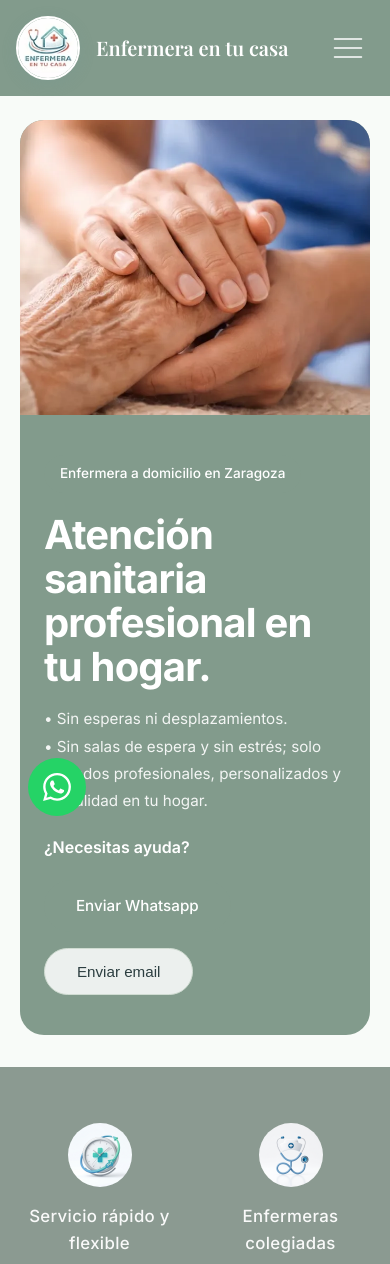
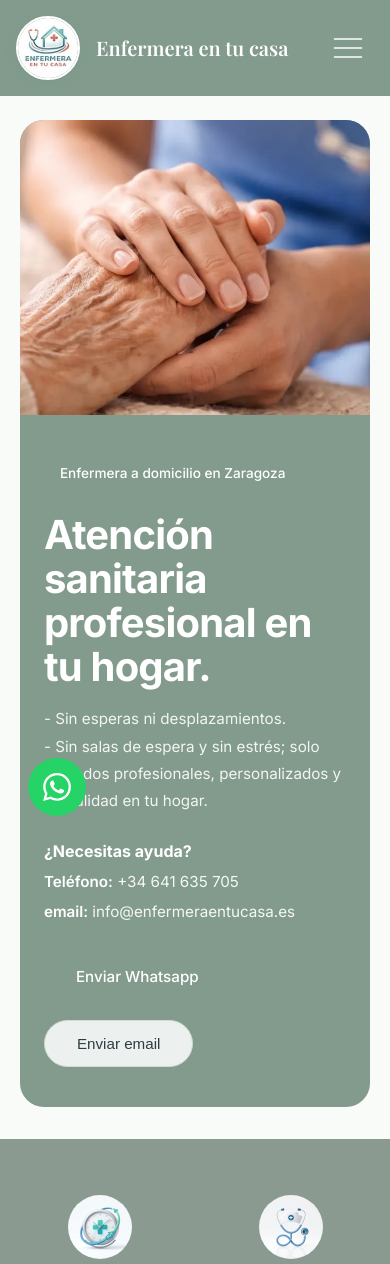
Before and after one commit to lauraenfermea/enfermeraentucasa, a Next.js app: page / in a window 390 px wide. Shown: the top 1264 px of the page. Built offline with nearby package versions, Linux system fonts and the light colour scheme; a web font is replaced by a local one.

Commit message:
feat: add full contact info (phone + email) to hero section

```diff
--- a/src/app/globals.css
+++ b/src/app/globals.css
@@ -240,9 +240,27 @@
   .hero-text li { margin: 0; }
   .hero-help {
     font-size: 1rem;
+    font-weight: 700;
+    color: white;
+    margin-bottom: 0.25rem;
+  }
+  .hero-contact {
+    margin-bottom: 0.5rem;
+    font-size: 0.95rem;
+    line-height: 2;
+    color: rgba(255,255,255,0.92);
+  }
+  .hero-contact p { margin: 0; }
+  .hero-contact-label {
     font-weight: 600;
     color: white;
-    margin-bottom: 1.25rem;
+  }
+  .hero-contact a {
+    color: rgba(255,255,255,0.92);
+    text-decoration: none;
+  }
+  .hero-contact a:hover {
+    text-decoration: underline;
   }
   .hero-btn {
     border: none;
--- a/src/components/Hero.jsx
+++ b/src/components/Hero.jsx
@@ -27,7 +27,7 @@
             initial={{ opacity: 0, y: 30 }}
             animate={{ opacity: 1, y: 0 }}
             transition={{ duration: 0.8 }}
-            style={{ maxWidth: '600px' }}
+            style={{ maxWidth: '620px' }}
           >
             <div className="hero-badge">Enfermera a domicilio en Zaragoza</div>
 
@@ -36,13 +36,17 @@
             </h1>
 
             <ul className="hero-text">
-              <li>• Sin esperas ni desplazamientos.</li>
-              <li>• Sin salas de espera y sin estrés; solo cuidados profesionales, personalizados y de calidad en tu hogar.</li>
+              <li>- Sin esperas ni desplazamientos.</li>
+              <li>- Sin salas de espera y sin estrés; solo cuidados profesionales, personalizados y de calidad en tu hogar.</li>
             </ul>
 
-            <p className="hero-help">¿Necesitas ayuda?</p>
+            <div className="hero-contact">
+              <p className="hero-help">¿Necesitas ayuda?</p>
+              <p><span className="hero-contact-label">Teléfono:</span> +34 641 635 705</p>
+              <p><span className="hero-contact-label">email:</span> <a href="mailto:info@enfermeraentucasa.es">info@enfermeraentucasa.es</a></p>
+            </div>
 
-            <div style={{ display: 'flex', gap: '1rem', flexWrap: 'wrap' }}>
+            <div style={{ display: 'flex', gap: '1rem', flexWrap: 'wrap', marginTop: '1.5rem' }}>
               <motion.a
                 href="https://wa.me/34641635705"
                 target="_blank"
```
